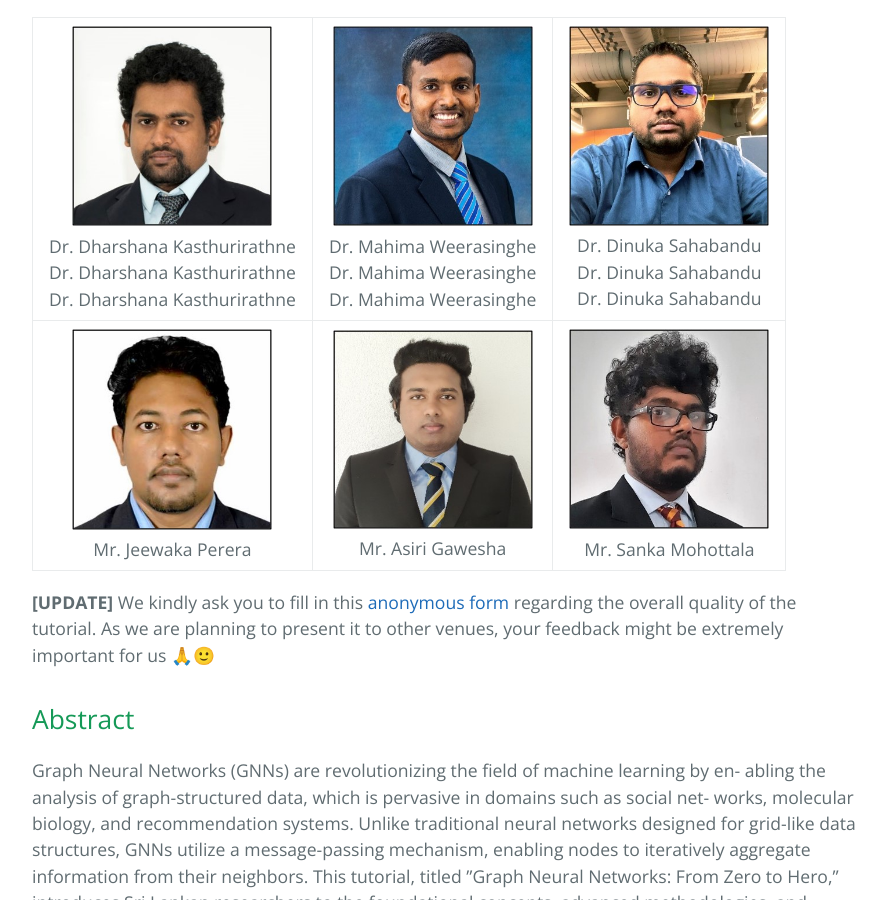
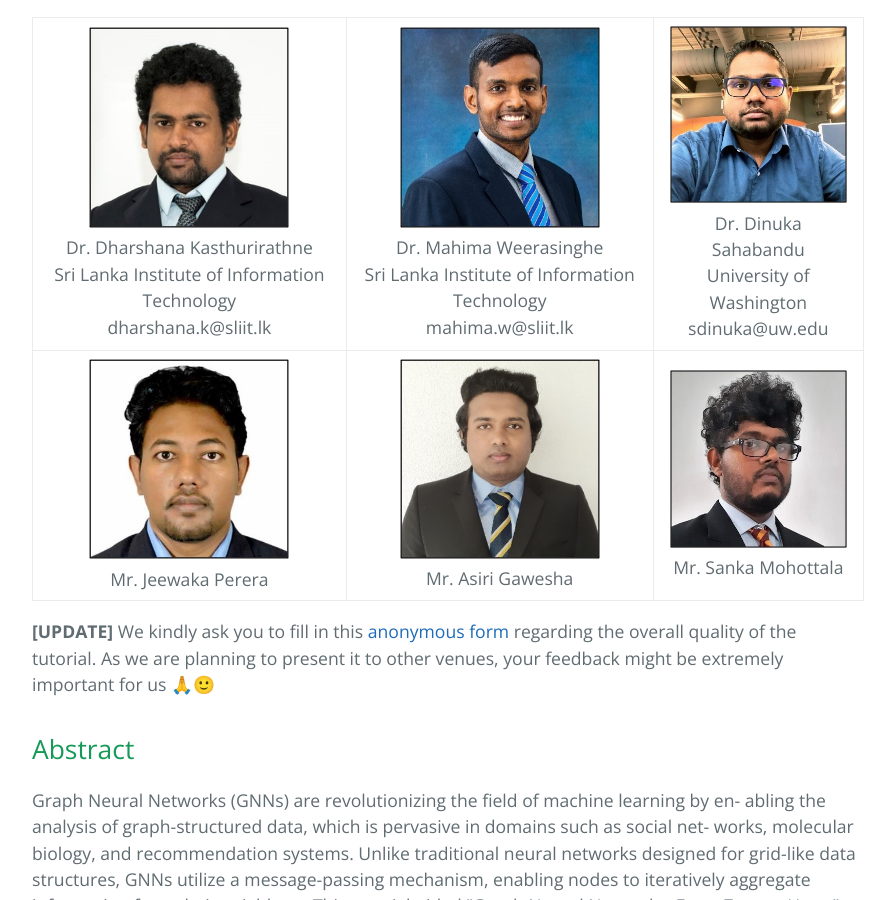
Before and after one commit to tinyml-in-action/tinyml-in-action.github.io, a Jekyll site: the page built from index.md, in a window 1280 px wide and 900 px high, scrolled down 533 px. Shown: the whole window, without its empty margins (192-1087 px from the left). Built offline with Jekyll 4.4.1, drawn with Linux system fonts in a browser that asks for light colours.

Commit message:
images update 3

```diff
--- a/index.md
+++ b/index.md
@@ -8,16 +8,16 @@ layout: default
 <p align="center">
   <table>
     <tr>
-      <td align="center"><img src="assets/facilitators/DrD.jpg" width="200"><br>Dr. Dharshana Kasthurirathne<br>Dr. Dharshana Kasthurirathne <br>Dr. Dharshana Kasthurirathne</td>
-      <!-- <td align="center"><img src="assets/facilitators/DrD.jpg" width="200"><br>Dr. Dharshana Kasthurirathne<br>Dr. Dharshana Kasthurirathne<br>Dr. Dharshana Kasthurirathne</td> -->
-      <!-- <td align="center"><img src="assets/facilitators/DrD.jpg" width="200"><br>Dr. Dharshana Kasthurirathne<br>Dr. Dharshana Kasthurirathne<br>Dr. Dharshana Kasthurirathne</td> -->
-      <td align="center"><img src="assets/facilitators/DrM.jpg" width="200"><br>Dr. Mahima Weerasinghe <br>Dr. Mahima Weerasinghe <br>Dr. Mahima Weerasinghe</td>
-       <td align="center"><img src="assets/facilitators/DrUoW.jpg" width="200"><br>Dr. Dinuka Sahabandu<br>Dr. Dinuka Sahabandu<br>Dr. Dinuka Sahabandu</td>
+      <td align="center"><img src="assets/facilitators/DrD.jpg" width="200"><br>Dr. Dharshana Kasthurirathne<br>Sri Lanka Institute of Information Technology <br>dharshana.k@sliit.lk</td>
+      <td align="center"><img src="assets/facilitators/DrM.jpg" width="200"><br>Dr. Mahima Weerasinghe <br>Sri Lanka Institute of Information Technology <br>mahima.w@sliit.lk</td>
+       <td align="center"><img src="assets/facilitators/DrUoW.jpg" width="200"><br>Dr. Dinuka Sahabandu<br>University of Washington<br>sdinuka@uw.edu</td>
     </tr>
     <tr>
       <td align="center"><img src="assets/facilitators/MrJ.jpg" width="200"><br>Mr. Jeewaka Perera</td>
       <td align="center"><img src="assets/facilitators/MrA.jpg" width="200"><br>Mr. Asiri Gawesha</td>
       <td align="center"><img src="assets/facilitators/MrS.jpg" width="200"><br>Mr. Sanka Mohottala</td>
+
+
     </tr>
   </table>
 </p>
```
